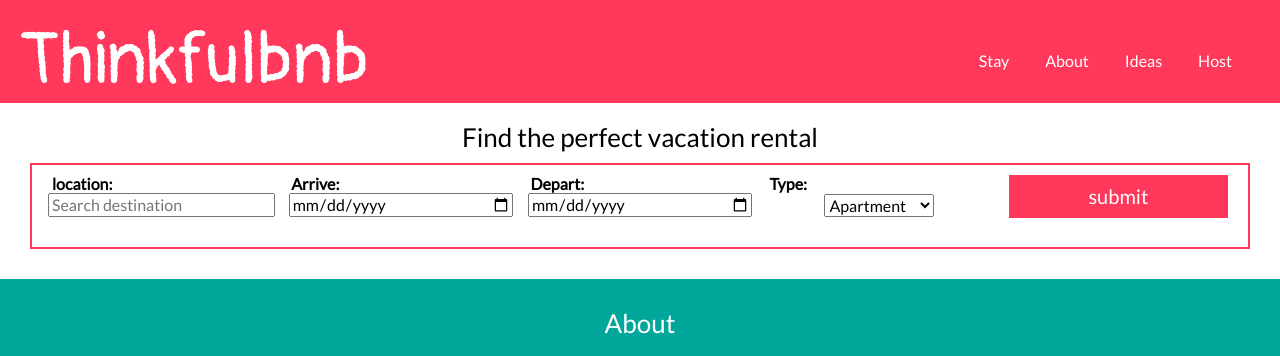
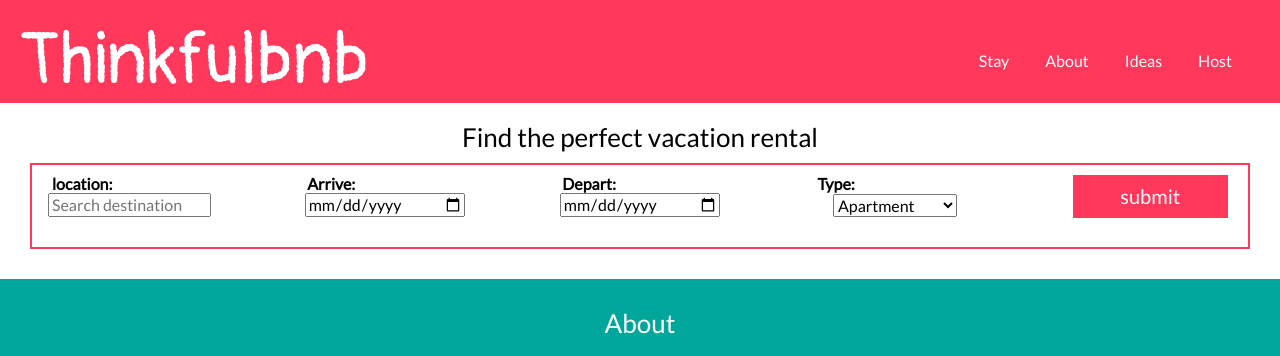
Before and after one commit to jmonroe33/ThinkfulBnb, a plain HTML site: page index.html in a window 1280 px wide. Shown: the top 356 px of the page. Drawn offline with nearby package versions, Linux system fonts and the light colour scheme; grey boxes are pictures that could not be loaded.

Commit message:
updating the html and css

```diff
--- a/style.css
+++ b/style.css
@@ -102,6 +102,7 @@ form label {
 }
 form div{
  display:flex;
+ flex-direction: row;
  justify-content: space-between;
  width: 100%;
 
@@ -109,7 +110,7 @@ form div{
 form select,
 form input {
   margin-bottom: 20px;
-  width: 50%;
+width: 50%;
 }
 
 form button {
@@ -151,26 +152,21 @@ footer p {
   .logo {
     text-align: left;
   }
- header {
-  display: flex;
-  justify-content: space-between ;
-  align-items: center;
 
- }
  header nav ul li {
   padding:0 8px;
  }
  /* stay form */
- form input{
-  width: 100%;
+ form input, form select {
+  width: 80%;
  }
  form div{
   padding:10px;
-  width: 20%;
+  /* width: 10%; */
  }
  #stay form {
-  display:flex;
-  justify-content: space-between;
+  /* display:flex; */
+  /* justify-content: space-between; */
 
   padding: 0 10px;
  }
@@ -180,16 +176,14 @@ footer p {
  #stay .select{
   width: 100%;
  }
+ #stay button a {
+
+ }
  #stay button {
   padding:10px 20px;
   font-size:20px;
  }
- #stay div{
-  display: flex;
-  flex-direction: column;
-  align-items: center;
-  padding: 10px ;
- }
+
 
  /*-------About-------*/
  #about .about-inner-content {
@@ -208,10 +202,33 @@ footer p {
 
 }
 @media all and (min-width:800px) {
+  header {
+display: flex;
+  justify-content: space-between ;
+  align-items: center;
+
+  }
+  form input {
+    width: 100%;
+  }
+  form {
+
+    display:flex;
+    flex-direction: row;
+    justify-content: space-between;
+  }
   form div{
-    padding:10px;
-    width: 20%;
+    padding:10px 20px;
+    width: 19%;
   }
+
+  #stay div{
+    display: flex;
+    flex-direction: column;
+    align-items: center;
+    padding: 10px ;
+    width: 13%;
+   }
 #about {
   padding: 30px;
 }
```
